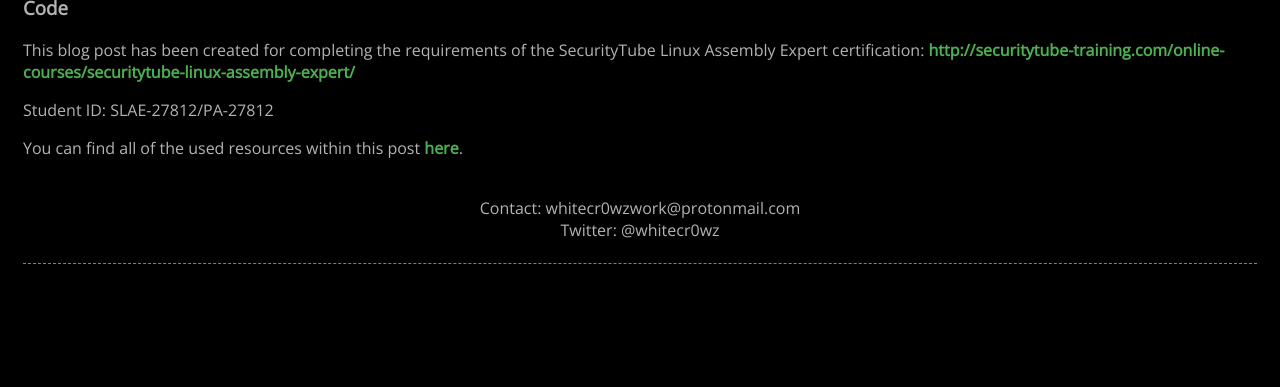
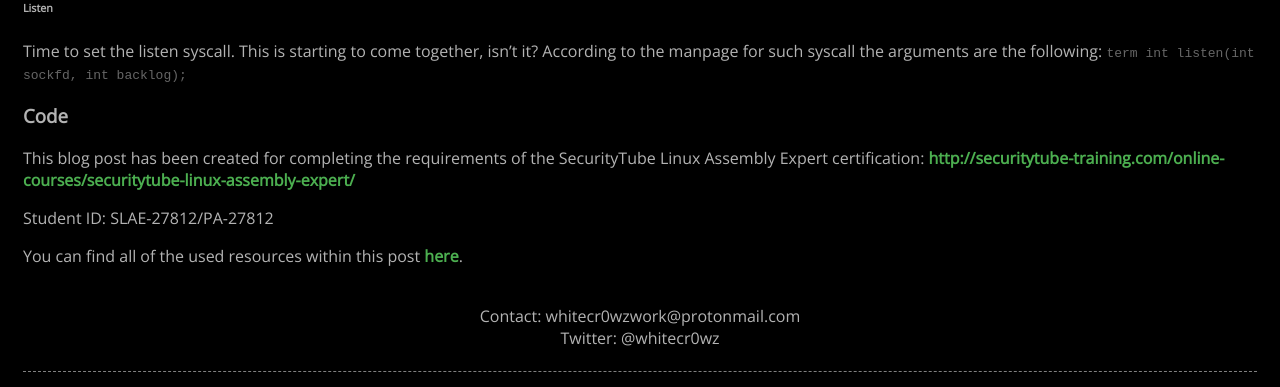
Before and after one commit to whitecr0wz/whitecr0wz.github.io, a Jekyll site: the page built from _posts/posts/2021-01-14-SLAE-Bind.md, in a window 1280 px wide and 900 px high, scrolled down 1572 px, cut to the strip 513-900 px from the top of the window. Built offline with Jekyll 4.4.1, drawn with Linux system fonts in a browser that asks for light colours; before the commit the page ends 2364 px from its top, so only the background shows below that.

Commit message:
Update 2021-01-14-SLAE-Bind.md

````diff
--- a/_posts/posts/2021-01-14-SLAE-Bind.md
+++ b/_posts/posts/2021-01-14-SLAE-Bind.md
@@ -95,6 +95,11 @@ bind:
 
 ![](/assets/img/SLAE/SLAE32/2.png)
 
+###### Listen
+
+Time to set the listen syscall. This is starting to come together, isn't it? According to the manpage for such syscall the arguments are the following: ```term
+int listen(int sockfd, int backlog);```
+
 ### Code
 
 This blog post has been created for completing the requirements of the SecurityTube Linux Assembly Expert certification: [http://securitytube-training.com/online-courses/securitytube-linux-assembly-expert/](http://securitytube-training.com/online-courses/securitytube-linux-assembly-expert/)
````
